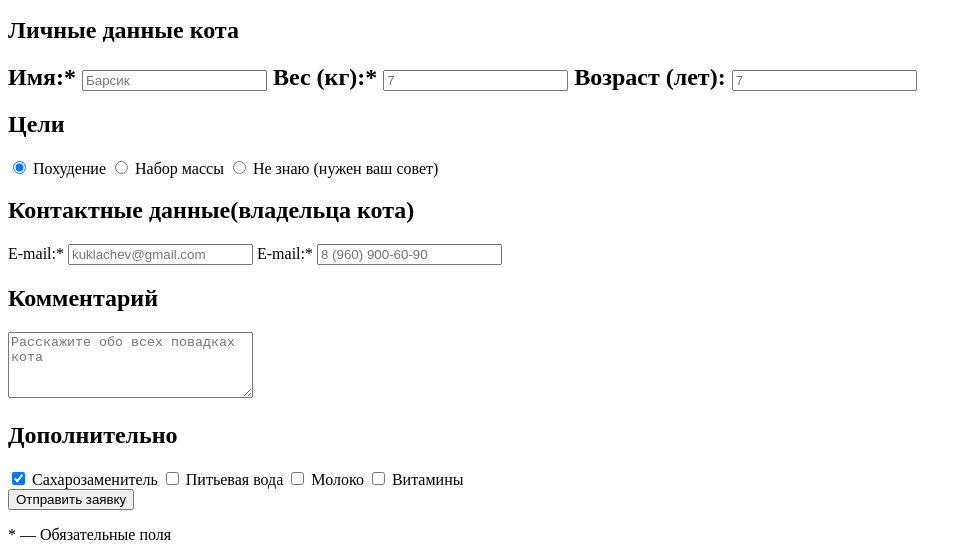
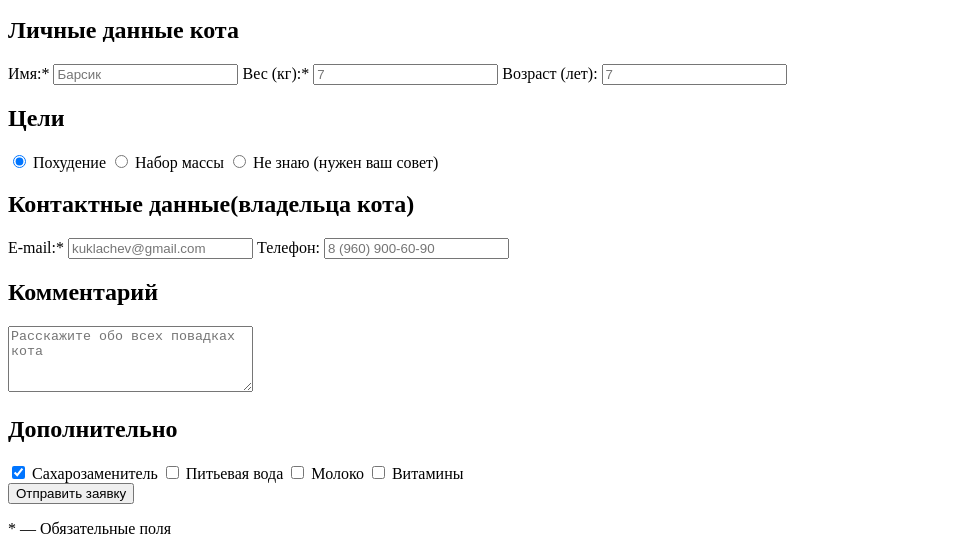
Before and after one commit to katebraun/600325-cat-energy, a website: page source/form.html in a window 1280 px wide. Shown: the part 242-797 px from the top of the page, without its empty margins (0-972 px from the left). Drawn offline with Linux system fonts and the light colour scheme.

Commit message:
Разметка мобильной версии

```diff
--- a/source/form.html
+++ b/source/form.html
@@ -33,7 +33,7 @@
       </p>
       <form class="program-form">
         <section class="form__block">
-          <h2 class="visually-hidden">Личные данные кота<h2>
+          <h2 class="visually-hidden">Личные данные кота</h2>
           <label class="block__item--label" for="cat-name">Имя:*</label>
           <input class="block__item--input" type="text" id="cat-name" name="cat-name" placeholder="Барсик" required>
           <label class="block__item--label" for="cat-weight">Вес (кг):*</label>
@@ -54,8 +54,8 @@
           <h2 class="block__title">Контактные данные(владельца кота)</h2>
           <label class="block__item--label" for="email">E-mail:*</label>
           <input class="block__item--input" type="email" id="email" name="email" placeholder="kuklachev@gmail.com" required>
-          <label class="block__item--label" for="phone">E-mail:*</label>
-          <input class="block__item--input" type="tel" id="phonel" name="phone" placeholder="8 (960) 900-60-90" required>
+          <label class="block__item--label" for="phone">Телефон:</label>
+          <input class="block__item--input" type="tel" id="phone" name="phone" placeholder="8 (960) 900-60-90" required>
         </section>
         <section class="form__block">
           <h2 class="block__title">Комментарий</h2>
```
